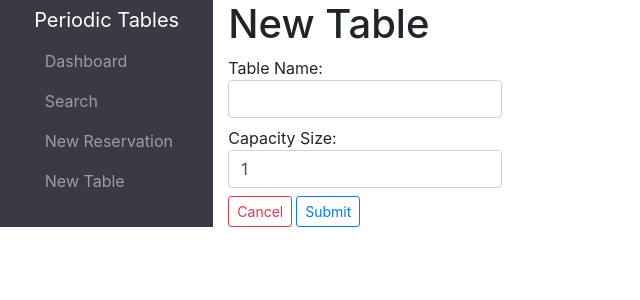
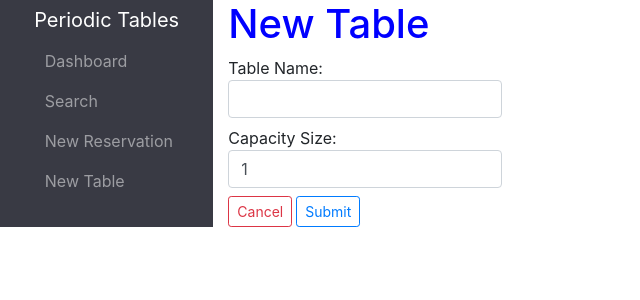
Before and after one commit to Howzany/New-Repo-Final-Project, a React (Create React App) app in the folder front-end/: page /tables/new in a window 1280 px wide. Shown: the top 300 px of the page, without its empty margins (0-640 px from the left). Built offline with nearby package versions, Linux system fonts and the light colour scheme; no server answers; a web font is replaced by a local one.

Commit message:
made h1 blue

```diff
--- /dev/null
+++ b/front-end/src/dashboard/Dashboard.css
@@ -0,0 +1,3 @@
+h1 {
+color: blue;
+}
--- a/front-end/src/dashboard/Dashboard.js
+++ b/front-end/src/dashboard/Dashboard.js
@@ -12,6 +12,7 @@ import { today } from "../utils/date-time";
 import { previous, next } from "../utils/date-time";
 import { Link, useHistory } from "react-router-dom";
 import ListTables from "./ListTables";
+import "./Dashboard.css";
 
 /**
  * Defines the dashboard page.
```
